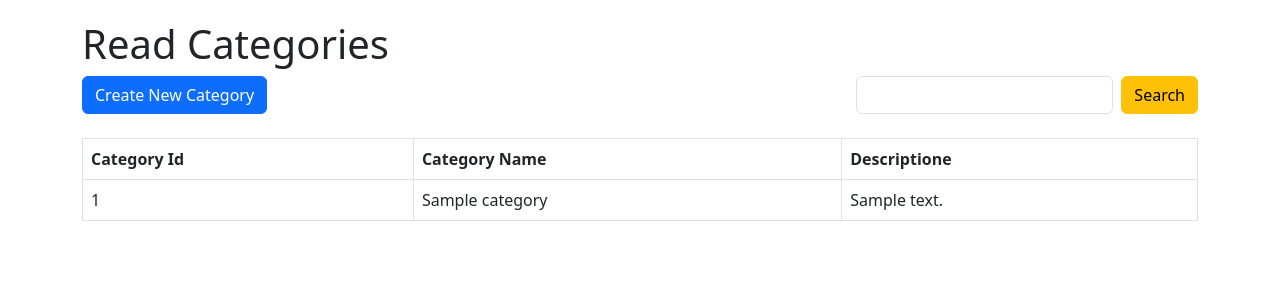
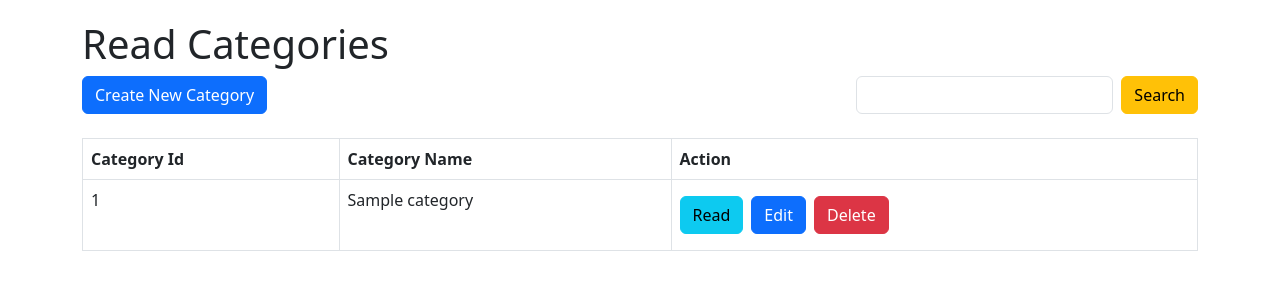
Before and after one commit to QPing00/web, a PHP site: page /category_read.php in a window 1280 px wide. Shown: the part 56-356 px from the top of the page. Run offline with PHP 8.4, Linux system fonts and the light colour scheme; the visitor is signed in with stand-in values (Sample User, id 1); tables that the repository leaves empty or names only in its code hold one stand-in row (values such as "Sample post").

Commit message:
delete message

```diff
--- a/Project/category_read.php
+++ b/Project/category_read.php
@@ -36,10 +36,18 @@ include 'session.php';
         <?php
         include 'config/database.php';
 
+        // delete message prompt will be here
+        $action = isset($_GET['action']) ? $_GET['action'] : "";
+        if ($action == 'deleted') {
+            echo "<div class='alert alert-success'>Record was deleted.</div>";
+        } else if ($action == 'failToDelete') {
+            echo "<div class='alert alert-danger'>Category in used cannot be deleted.</div>";
+        }
+
         $query = "SELECT * FROM categories
             ORDER BY category_id ASC";
 
-        if ($_GET) {
+        if ($_GET && isset($_GET['search'])) {
             $search = $_GET['search'];
 
             if (empty($search)) {
@@ -64,7 +72,7 @@ include 'session.php';
             echo "<tr>";
             echo "<th>Category Id</th>";
             echo "<th>Category Name</th>";
-            echo "<th>Descriptione</th>";
+            echo "<th>Action</th>";
             echo "</tr>";
 
             while ($row = $stmt->fetch(PDO::FETCH_ASSOC)) {
@@ -72,7 +80,12 @@ include 'session.php';
                 echo "<tr>";
                 echo "<td>{$category_id}</td>";
                 echo "<td>{$category_name}</td>";
-                echo "<td>{$description}</td>";
+
+                echo "<td>";
+                echo "<a href='category_read_one.php?category_id={$category_id}' class='btn btn-info' style='margin-right: 0.5em;'>Read</a>";
+                echo "<a href='category_update.php?category_id={$category_id}' class='btn btn-primary' style='margin-right: 0.5em; margin-top: 0.5em; margin-bottom:0.5em;'>Edit</a>";
+                echo "<a href='#' onclick='delete_category({$category_id});' class='btn btn-danger'>Delete</a>";
+                echo "</td>";
                 echo "</tr>";
             }
 
@@ -87,6 +100,20 @@ include 'session.php';
 
     </div> <!-- end .container -->
 
+    <!-- confirm delete record will be here -->
+    <script type='text/javascript'>
+        // confirm record deletion
+        function delete_category(category_id) {
+
+            var answer = confirm('Are you sure?');
+            if (answer) {
+                // if user clicked ok,
+                // pass the id to delete.php and execute the delete query
+                window.location = 'category_delete.php?category_id=' + category_id;
+            }
+        }
+    </script>
+
 
     <script src="https://cdn.jsdelivr.net/npm/bootstrap@5.3.0/dist/js/bootstrap.bundle.min.js" integrity="sha384-geWF76RCwLtnZ8qwWowPQNguL3RmwHVBC9FhGdlKrxdiJJigb/j/68SIy3Te4Bkz" crossorigin="anonymous"></script>
 
```
